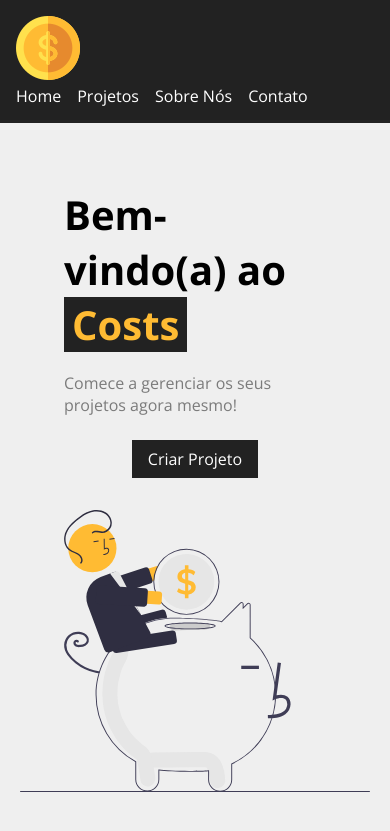
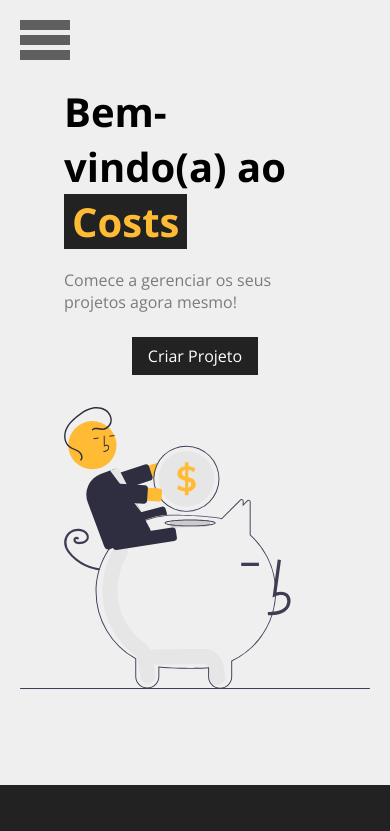
Before and after one commit to igogomes/costs, a React (Create React App) app: page / in a window 390 px wide. Shown: the top 831 px of the page. Built offline with nearby package versions, Linux system fonts and the light colour scheme; the HTML template or start-up script is replaced by a standard one.

Commit message:
[igogomes] Updating project and applying structure to burger menu for mobile devices

```diff
--- a/package.json
+++ b/package.json
@@ -9,6 +9,7 @@
     "json-server": "^0.17.3",
     "moment": "^2.29.4",
     "react": "^18.2.0",
+    "react-burger-menu": "^3.0.9",
     "react-dom": "^18.2.0",
     "react-icons": "^4.8.0",
     "react-router-dom": "^6.10.0",
--- a/src/App.js
+++ b/src/App.js
@@ -9,12 +9,20 @@ import Project from './components/pages/Project'
 
 import Container from './components/layout/Container'
 import Navbar from './components/layout/Navbar'
+import Sidebar from './components/layout/Sidebar'
 import Footer from './components/layout/Footer'
 
 function App() {
   return (
     <Router>
-      <Navbar />
+      <div className='navbar-structure'>
+        <div className='navbar-structure-desktop'>
+          <Navbar />
+        </div>
+        <div className='navbar-structure-mobile'>
+          <Sidebar pageWrapId={'page-wrap'} outerContainerId={'outer-container'} />
+        </div>
+      </div>
       <Container customClass='minHeight'>
         <Routes>
           <Route path='/' element={<Home/>} />
--- /dev/null
+++ b/src/components/layout/Sidebar.js
@@ -0,0 +1,24 @@
+import React from 'react';
+import { slide as Menu } from 'react-burger-menu';
+import './Sidebar.module.css';
+
+function Sidebar() {
+    return (
+        <Menu>
+            <a className="menu-item" href="/">
+                Home
+            </a>
+            <a className="menu-item" href="/projects">
+                Projetos
+            </a>
+            <a className="menu-item" href="/aboutus">
+                Sobre Nós
+            </a>
+            <a className="menu-item" href="/contact">
+                Contato
+            </a>
+        </Menu>
+    );
+};
+
+export default Sidebar
--- a/src/components/pages/Company.module.css
+++ b/src/components/pages/Company.module.css
@@ -36,6 +36,10 @@
 }
 
 @media screen and (max-width: 767px) {
+    .title_container {
+        margin-top: 4em;
+    }
+
     .content_container {
         flex-direction: column-reverse;
     }
--- a/src/components/pages/Contact.module.css
+++ b/src/components/pages/Contact.module.css
@@ -27,6 +27,10 @@
 }
 
 @media screen and (max-width: 767px) {
+    .title_container {
+        margin-top: 4em;
+    }
+
     .content_container {
         flex-direction: column-reverse;
     }
--- a/src/components/pages/Home.module.css
+++ b/src/components/pages/Home.module.css
@@ -27,3 +27,9 @@
     width: 350px;
     margin: 2em 0;
 }
+
+@media screen and (max-width: 767px) {
+    .home_container h1 {
+        margin-top: .5em;
+    }
+}
--- a/src/components/pages/NewProject.module.css
+++ b/src/components/pages/NewProject.module.css
@@ -11,3 +11,9 @@
 .newproject_container p {
     color: #7b7b7b;
 }
+
+@media screen and (max-width: 767px) {
+    .newproject_container h1 {
+        margin-top: 1.5em;
+    }
+}
--- a/src/components/pages/Project.js
+++ b/src/components/pages/Project.js
@@ -186,7 +186,11 @@ function Project() {
                     </Container>
                 </div>
             ) :
-            (<Loading />)}
+            (
+                <div className={styles.loader_controller}>
+                    <Loading />
+                </div>
+            )}
         </>
     );
 }
--- a/src/components/pages/Project.module.css
+++ b/src/components/pages/Project.module.css
@@ -47,8 +47,23 @@
     width: 100%;
 }
 
+.loader_controller {
+    margin-left: auto;
+    margin-right: auto;
+}
+
 @media screen and (max-width: 767px) {
     .project_info {
         margin-top: 1rem;
     }
+
+    .project_details {
+        margin-top: 4rem;
+    }
+
+    .loader_controller {
+        margin-top: 4rem !important;
+        margin-left: auto;
+        margin-right: auto;
+    }
 }
--- a/src/components/pages/Projects.module.css
+++ b/src/components/pages/Projects.module.css
@@ -8,3 +8,9 @@
     justify-content: space-between;
     margin-bottom: 2em;
 }
+
+@media screen and (max-width: 767px) {
+    .title_container {
+        margin-top: 4em;
+    }
+}
--- a/src/index.css
+++ b/src/index.css
@@ -9,3 +9,74 @@ html, body, #root {
   background-color: #efefef;
   height: 100%;
 }
+
+#page-wrap {
+  padding-bottom: 10px;
+  padding-top: 10px;
+}
+
+@media screen and (max-width: 767px) {
+  .navbar-structure-desktop {
+    display: none;
+  }
+
+  .navbar-structure-mobile .bm-menu-wrap {
+    width: 100% !important;
+  }
+
+  .bm-overlay {
+    background-color: #000 !important;
+    padding: 20px;
+  }
+
+  .navbar-structure-mobile .bm-burger-button span span {
+    max-height: 10px;
+    max-width: 50px;
+    margin-bottom: 0;
+    top: 0 !important;
+    margin-left: 20px;
+    background-color: #000;
+  }
+
+  .navbar-structure-mobile .bm-burger-button span span:nth-child(1) {
+    margin-top: 20px;
+  }
+
+  .navbar-structure-mobile .bm-burger-button span span:nth-child(2) {
+    margin-top: 35px;
+  }
+
+  .navbar-structure-mobile .bm-burger-button span span:nth-child(3) {
+    margin-top: 50px;
+  }
+
+  .navbar-structure-mobile .bm-item-list {
+    padding: 40px;
+  }
+
+  .navbar-structure-mobile .bm-item-list .bm-item.menu-item {
+    padding-bottom: 20px;
+    color: #fff;
+    text-decoration: none;
+    transition: 0.5s;
+  }
+
+  .navbar-structure-mobile .bm-item-list .bm-item.menu-item:hover {
+    color: #ffbb33;
+  }
+
+  .navbar-structure-mobile .bm-cross-button span span {
+    background-color: #fff;
+  }
+
+  .navbar-structure-mobile .bm-burger-button button {
+    height: 80px !important;
+    width: 90px !important;
+  }
+}
+
+@media screen and (min-width: 768px) {
+  .navbar-structure-mobile {
+    display: none;
+  }
+}
```
Also changed, not shown: src/components/layout/Sidebar.module.css (added), 1 other file (tests, documents, lock files or other folders).
